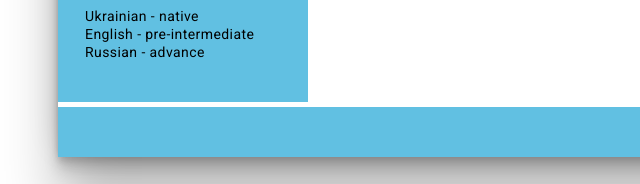
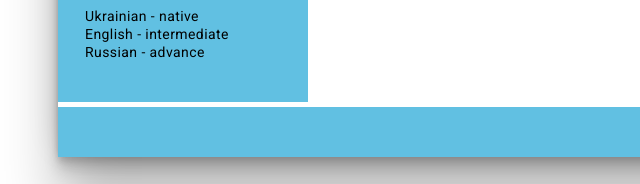
Before and after one commit to Eldiwr/Resume, a plain HTML site: page index.html in a window 1280 px wide. Shown: the part 836-1020 px from the top of the page, 232-872 px from the left. Drawn offline with Linux system fonts and the light colour scheme.

Commit message:
Update index.html

```diff
--- a/index.html
+++ b/index.html
@@ -68,7 +68,7 @@
                         <h4>languages</h4>
                         <ul>
                             <li>Ukrainian - native </li>
-                            <li>English - pre-intermediate </li>
+                            <li>English - intermediate </li>
                             <li>Russian - advance </li>
                         </ul>
                     </section>
```
